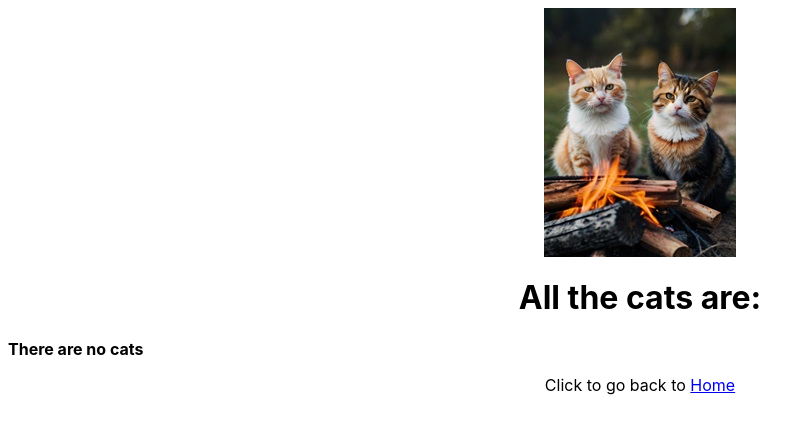
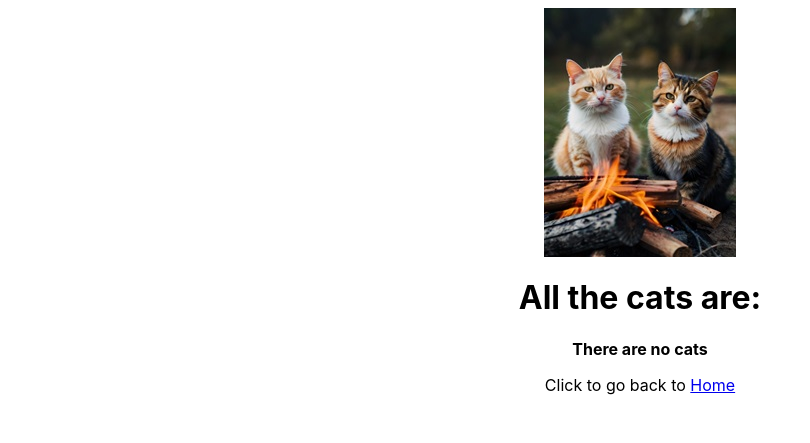
Before and after one commit to ayan-ahmad/pets_for_students, a Django app: page /pets/ in a window 1280 px wide. Shown: the top 443 px of the page, without its empty margins (0-810 px from the left). Run offline with Django 3.2, Linux system fonts and the light colour scheme; data that the repository does not hold is empty.

Commit message:
Uniformed alignment

```diff
--- a/templates/pets/index.html
+++ b/templates/pets/index.html
@@ -21,8 +21,6 @@
                             </li>
                         {% endfor %}
                     </ul>
-                {% else %}
-                    <strong>{{ student }} has no cats</strong>
                 {% endif %}
                 </li>
             {% endfor %}
--- a/templates/pets/pets.html
+++ b/templates/pets/pets.html
@@ -21,7 +21,7 @@
             {% endfor %}
         </div>
     {% else %}
-        <strong>There are no cats</strong>
+        <p class="align-centre"><strong>There are no cats</strong></p>
     {% endif %}
     <p class="align-centre">Click to go back to <a href="/">Home</a></p>
 </body>
```
